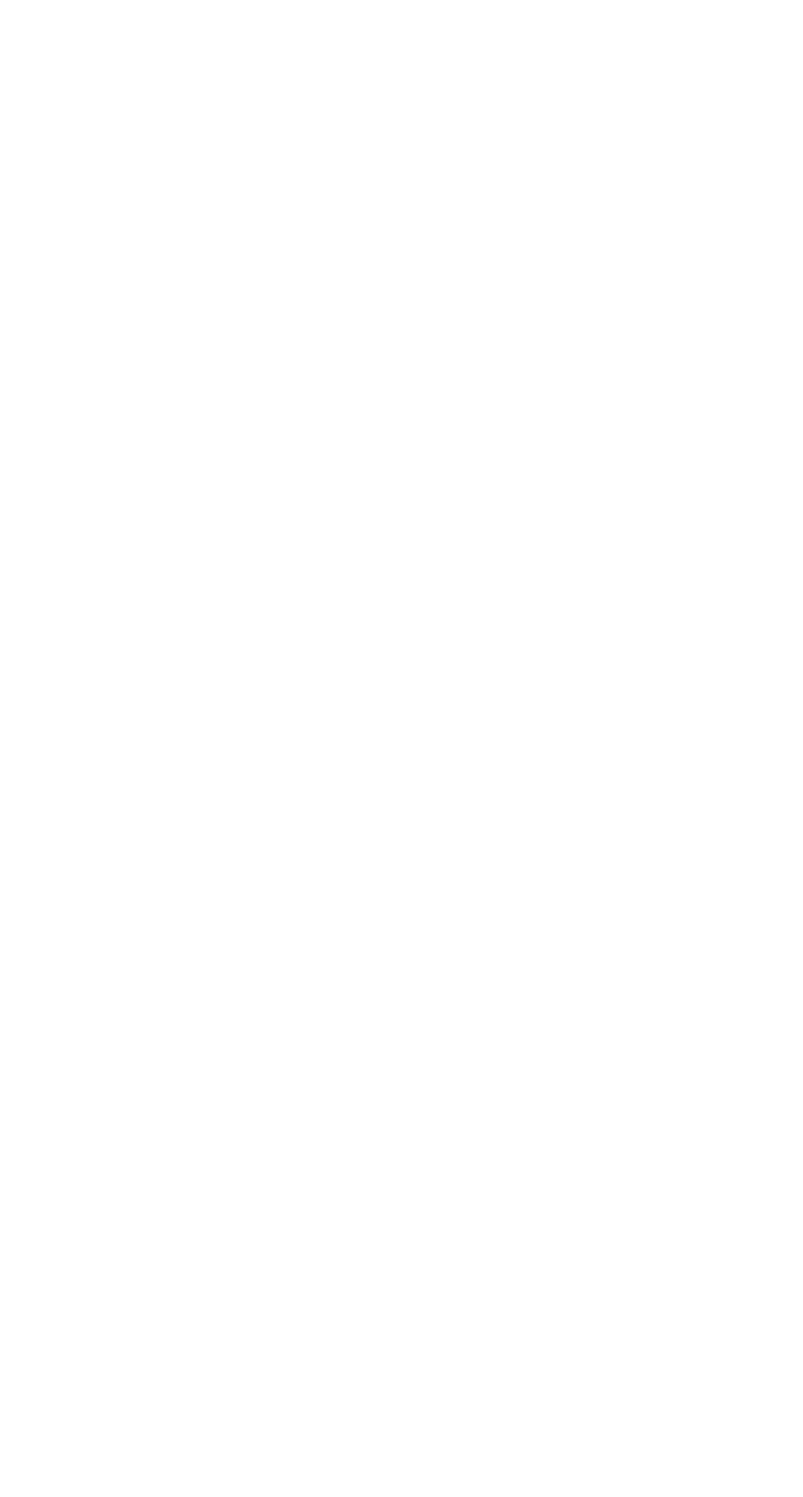
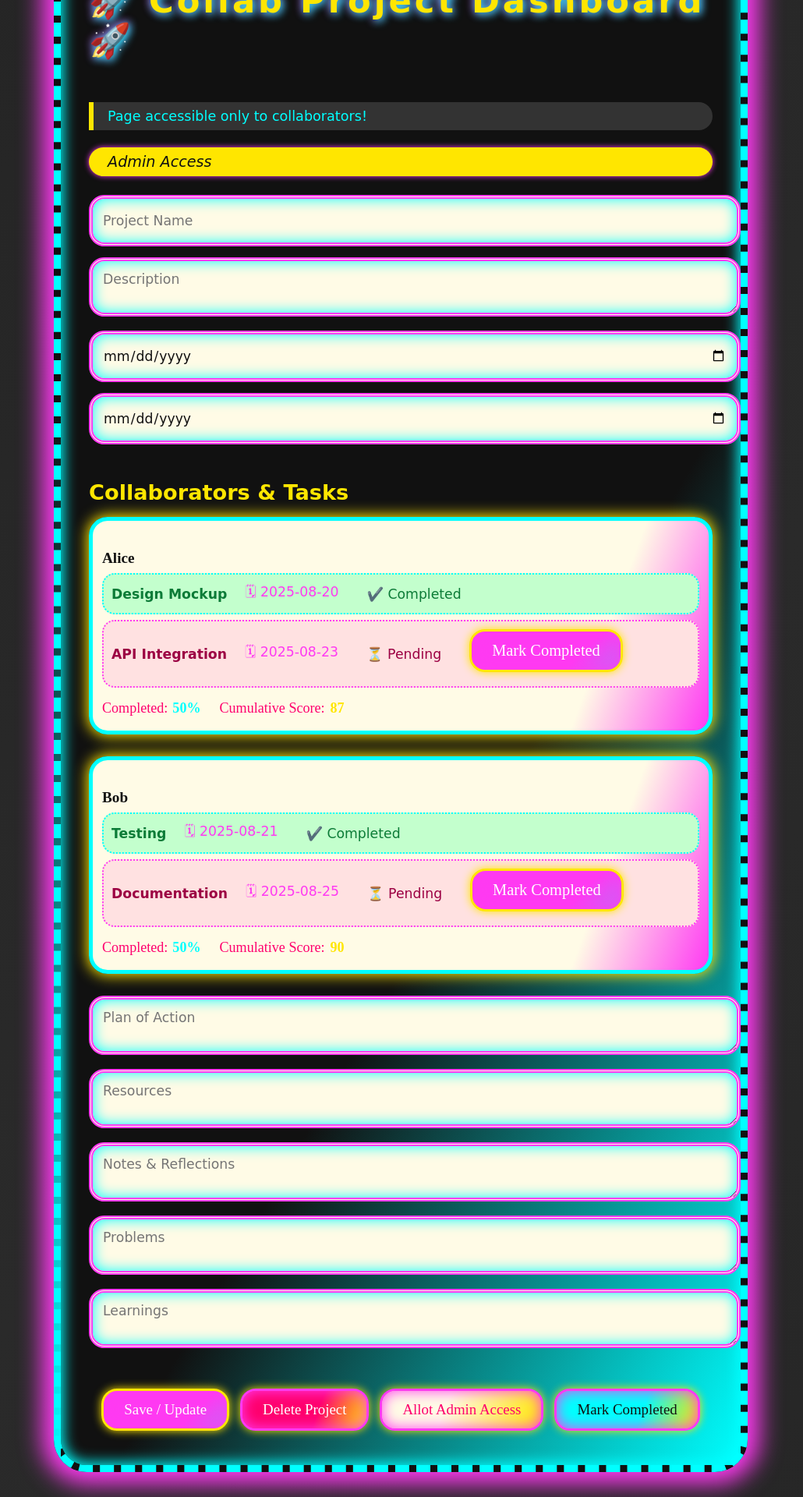
Before and after one commit to Abhinav0358/Project-Collaboration, a React (Create React App) app in the folder Frontend/my-app/: page /view in a window 1280 px wide. Before the commit this address had no page. Shown: the part 130-2050 px from the top of the page at 78% size, without its empty margins (126-1156 px from the left). Before the commit the page ends 800 px from the top, so only its background shows below. Built offline with nearby package versions, Linux system fonts and the light colour scheme.

Commit message:
crazy designs

```diff
--- a/Frontend/my-app/src/App.js
+++ b/Frontend/my-app/src/App.js
@@ -4,6 +4,7 @@ import Projects from "./Projects";
 import Login from "./Login";
 import Register from "./Register";
 import AddProject from "./AddProject";
+import Collab from "./collab";
 
 export default function App() {
   return (
@@ -12,6 +13,7 @@ export default function App() {
         <Route path="/projects" element={<Projects />} />
         <Route path="/add-project" element={<AddProject />} />
         <Route path="/" element={<Login />} />
+         <Route path="/view" element={<Collab />} />
         <Route path="/register" element={<Register />} />
       </Routes>
     </Router>
--- /dev/null
+++ b/Frontend/my-app/src/Collab.css
@@ -0,0 +1,183 @@
+.crazy-container {
+  background: linear-gradient(120deg, #111 60%, #0ff 100%);
+  color: #ff3af2;
+  border: 9px dashed #0ff;
+  padding: 36px;
+  border-radius: 42px;
+  box-shadow: 0 0 30px 15px #ff3af2, 0 0 18px 3px #0ff inset;
+  font-family: "Comic Sans MS", "Cabin Sketch", cursive, fantasy;
+  max-width: 800px;
+  margin: 2rem auto;
+}
+
+.crazy-heading {
+  font-size: 2.7rem;
+  color: #ffe600;
+  text-shadow: 2px 2px 12px #0ff, 0 0 12px #ff3af2;
+  padding-bottom: 24px;
+  letter-spacing: 4px;
+}
+
+.crazy-access-msg {
+  background: #333;
+  color: #0ff;
+  border-left: 6px solid #ffe600;
+  padding: 8px 18px;
+  margin-bottom: 22px;
+  font-size: 1.1em;
+  border-radius: 0 24px 24px 0;
+}
+
+.crazy-admin {
+  font-size: 1.2em;
+  font-style: italic;
+  margin-bottom: 24px;
+  background: #ffe600;
+  color: #111;
+  padding: 7px 24px;
+  border-radius: 22px;
+  box-shadow: 0 0 7px #ff3af2;
+}
+
+.crazy-form-section {
+  margin-bottom: 32px;
+}
+
+.crazy-textbox {
+  width: 100%;
+  min-height: 30px;
+  border-radius: 20px;
+  border: 5px double #ff3af2;
+  padding: 13px;
+  background: #fffbe6;
+  color: #111;
+  font-size: 1.08em;
+  font-family: "Comic Sans MS", cursive;
+  margin-bottom: 14px;
+  outline: none;
+  box-shadow: 0 0 18px #0ff inset;
+  transition: border 0.15s, box-shadow 0.15s;
+}
+.crazy-textbox:focus {
+  border: 5px solid #ffe600;
+  box-shadow: 0 0 18px #ff3af2 inset;
+}
+
+.crazy-section-title {
+  color: #ffe600;
+  margin-bottom: 16px;
+  font-size: 1.7em;
+}
+
+.crazy-collab-card {
+  border: 5px solid #0ff;
+  background: linear-gradient(110deg, #fffbe6 80%, #ff3af2 100%);
+  color: #ff006e;
+  margin-bottom: 28px;
+  border-radius: 24px;
+  padding: 18px 12px;
+  box-shadow: 0 0 18px 2px #ffe600;
+  font-family: inherit;
+}
+.crazy-collab-card h3 {
+  margin-bottom: 8px;
+  color: #111;
+  font-size: 1.2em;
+  font-family: 'Cabin Sketch',cursive;
+}
+
+.crazy-task-list {
+  margin-bottom: 16px;
+}
+.crazy-task-item {
+  padding: 10px;
+  margin-bottom: 7px;
+  border-radius: 16px;
+  display: flex;
+  gap: 23px;
+  align-items: center;
+  background: rgba(17,0,127,0.055);
+  border: 2px dotted #ffe600;
+  font-size: 1.08em;
+}
+
+.crazy-complete {
+  background: #c3ffcd;
+  color: #0c7b37;
+  border-color: #0ff;
+}
+.crazy-pending {
+  background: #ffe1e1;
+  color: #9c0043;
+  border-color: #ff3af2;
+}
+.crazy-task-title {
+  font-weight: bold;
+}
+.crazy-task-deadline {
+  color: #ff3af2;
+}
+.crazy-task-status {
+  padding: 2px 13px;
+  font-size: 1em;
+}
+
+.crazy-score {
+  margin-top: 6px;
+  font-size: 1.13em;
+  font-family: "Cabin Sketch",cursive;
+}
+.crazy-percent {
+  color: #0ff;
+  font-weight: bold;
+  margin-left: 6px;
+  margin-right: 24px;
+}
+.crazy-score-value {
+  color: #ffe600;
+  font-weight: bold;
+  margin-left: 7px;
+}
+
+.crazy-admin-actions {
+  display: flex;
+  gap: 14px;
+  margin-top: 34px;
+  justify-content: center;
+  flex-wrap: wrap;
+}
+.crazy-action-btn {
+  background: linear-gradient(135deg, #ff3af2 70%, #0ff 200%);
+  color: #fff;
+  font-size: 1.18em;
+  border: 3px solid #ffe600;
+  padding: 13px 26px;
+  border-radius: 20px;
+  font-family: "Cabin Sketch", cursive;
+  cursor: pointer;
+  box-shadow: 0 0 12px #ffe600, 0 0 18px #ff3af2 inset;
+  margin-bottom: 8px;
+  transition: transform 0.18s;
+}
+
+.crazy-del-btn {
+  background: linear-gradient(110deg, #ff006e 60%, #ffe600 100%);
+  color: #fff;
+  border: 3px solid #ff3af2;
+}
+
+.crazy-admin-btn {
+  background: linear-gradient(110deg, #fffbe6 40%, #ffe600 100%);
+  color: #ff006e;
+  border: 3px solid #ff3af2;
+}
+
+.crazy-complete-btn {
+  background: linear-gradient(110deg, #0ff 60%, #ffe600 100%);
+  color: #111;
+  border: 3px solid #ff3af2;
+}
+
+.crazy-action-btn:hover {
+  transform: scale(1.12) rotate(-2deg);
+}
--- /dev/null
+++ b/Frontend/my-app/src/collab.js
@@ -0,0 +1,126 @@
+import React, { useState } from "react";
+import "./Collab.css"; // Import external CSS
+
+const initialCollaborators = [
+  {
+    name: "Alice",
+    tasks: [
+      { name: "Design Mockup", deadline: "2025-08-20", completed: true },
+      { name: "API Integration", deadline: "2025-08-23", completed: false },
+    ],
+    score: 87,
+  },
+  {
+    name: "Bob",
+    tasks: [
+      { name: "Testing", deadline: "2025-08-21", completed: true },
+      { name: "Documentation", deadline: "2025-08-25", completed: false },
+    ],
+    score: 90,
+  },
+];
+
+export default function Collab() {
+  const [collaborators, setCollaborators] = useState(initialCollaborators);
+  const [projectDetails, setProjectDetails] = useState({
+    name: "",
+    desc: "",
+    started: "",
+    tentativeEnd: "",
+    plan: "",
+    resources: "",
+    notes: "",
+    problems: "",
+    learnings: "",
+  });
+
+  // Update projectDetail fields
+  const handleInputChange = (e) => {
+    setProjectDetails({ ...projectDetails, [e.target.name]: e.target.value });
+  };
+
+  // Mark task as completed for a collaborator
+  const markTaskCompleted = (ci, ti) => {
+    const updatedCollabs = [...collaborators];
+    updatedCollabs[ci].tasks[ti].completed = true;
+    setCollaborators(updatedCollabs);
+  };
+
+  return (
+    <div className="crazy-container">
+      <h1 className="crazy-heading">🚀 Collab Project Dashboard 🚀</h1>
+      <div className="crazy-access-msg">
+        Page accessible only to collaborators!
+      </div>
+      <div className="crazy-admin">Admin Access</div>
+
+      <div className="crazy-form-section">
+        <input className="crazy-textbox" name="name" value={projectDetails.name}
+          onChange={handleInputChange} placeholder="Project Name" />
+        <textarea className="crazy-textbox" name="desc" value={projectDetails.desc}
+          onChange={handleInputChange} placeholder="Description" rows={2} />
+        <input className="crazy-textbox" type="date" name="started"
+          value={projectDetails.started} onChange={handleInputChange} placeholder="Started" />
+        <input className="crazy-textbox" type="date" name="tentativeEnd"
+          value={projectDetails.tentativeEnd} onChange={handleInputChange}
+          placeholder="Tentative End" />
+      </div>
+
+      <h2 className="crazy-section-title">Collaborators & Tasks</h2>
+      {collaborators.map((collab, ci) => {
+        const completedTasks = collab.tasks.filter(t => t.completed).length;
+        const totalTasks = collab.tasks.length;
+        const percentComplete = Math.round((completedTasks / totalTasks) * 100);
+
+        return (
+          <div className="crazy-collab-card" key={ci}>
+            <h3>{collab.name}</h3>
+            <div className="crazy-task-list">
+              {collab.tasks.map((task, ti) => (
+                <div className={`crazy-task-item ${task.completed ? "crazy-complete" : "crazy-pending"}`} key={ti}>
+                  <span className="crazy-task-title">{task.name}</span>
+                  <span className="crazy-task-deadline">🗓 {task.deadline}</span>
+                  <span className="crazy-task-status">
+                    {task.completed ? "✔️ Completed" : "⏳ Pending"}
+                  </span>
+                  {!task.completed && (
+                    <button className="crazy-action-btn"
+                      onClick={() => markTaskCompleted(ci, ti)}>
+                      Mark Completed
+                    </button>
+                  )}
+                </div>
+              ))}
+            </div>
+            <div className="crazy-score">
+              <span>Completed:</span>
+              <span className="crazy-percent">{percentComplete}%</span>
+              <span>Cumulative Score:</span>
+              <span className="crazy-score-value">{collab.score}</span>
+            </div>
+          </div>
+        );
+      })}
+
+      <div className="crazy-form-section">
+        <textarea className="crazy-textbox" name="plan" value={projectDetails.plan}
+          onChange={handleInputChange} placeholder="Plan of Action" rows={2} />
+        <textarea className="crazy-textbox" name="resources" value={projectDetails.resources}
+          onChange={handleInputChange} placeholder="Resources" rows={2} />
+        <textarea className="crazy-textbox" name="notes" value={projectDetails.notes}
+          onChange={handleInputChange} placeholder="Notes & Reflections" rows={2} />
+        <textarea className="crazy-textbox" name="problems" value={projectDetails.problems}
+          onChange={handleInputChange} placeholder="Problems" rows={2} />
+        <textarea className="crazy-textbox" name="learnings" value={projectDetails.learnings}
+          onChange={handleInputChange} placeholder="Learnings" rows={2} />
+      </div>
+
+      <div className="crazy-admin-actions">
+        <button className="crazy-action-btn">Save / Update</button>
+        <button className="crazy-action-btn crazy-del-btn">Delete Project</button>
+        <button className="crazy-action-btn crazy-admin-btn">Allot Admin Access</button>
+        <button className="crazy-action-btn crazy-complete-btn">Mark Completed</button>
+      </div>
+    </div>
+  );
+}
```
